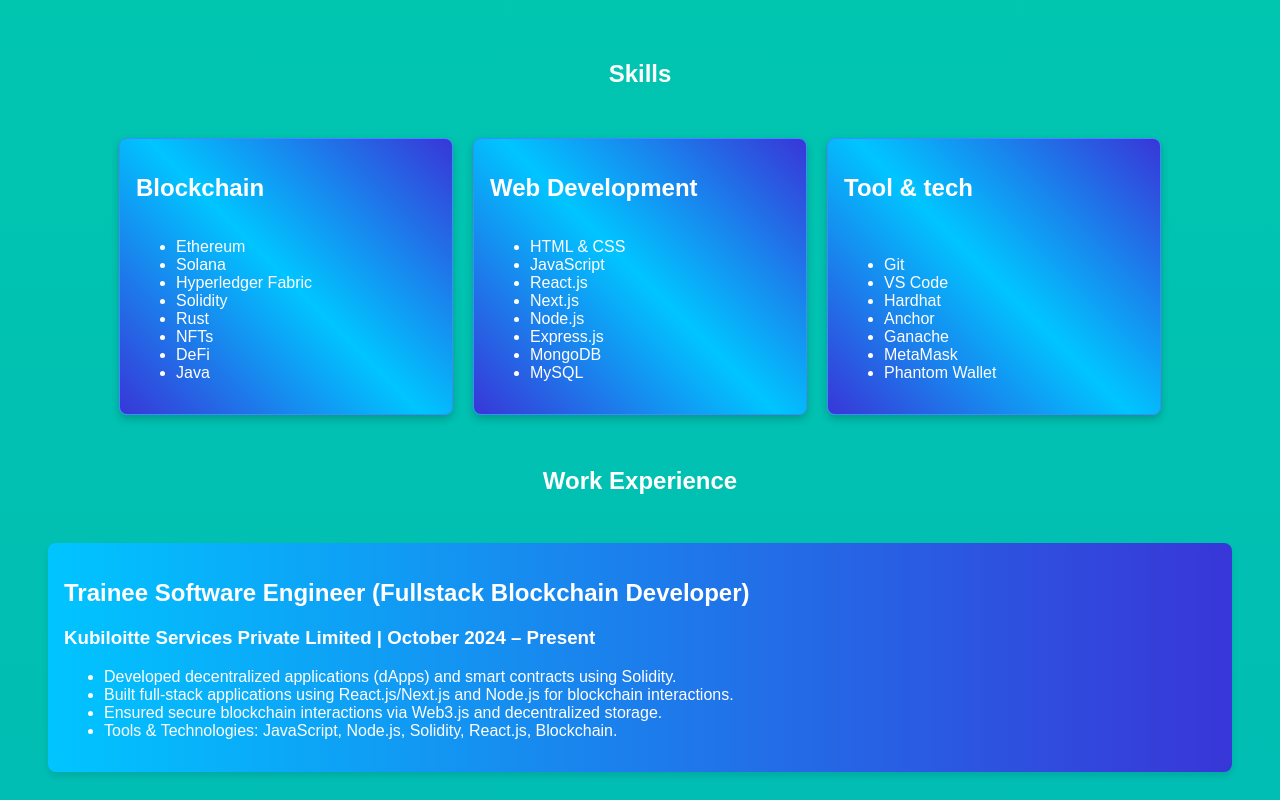
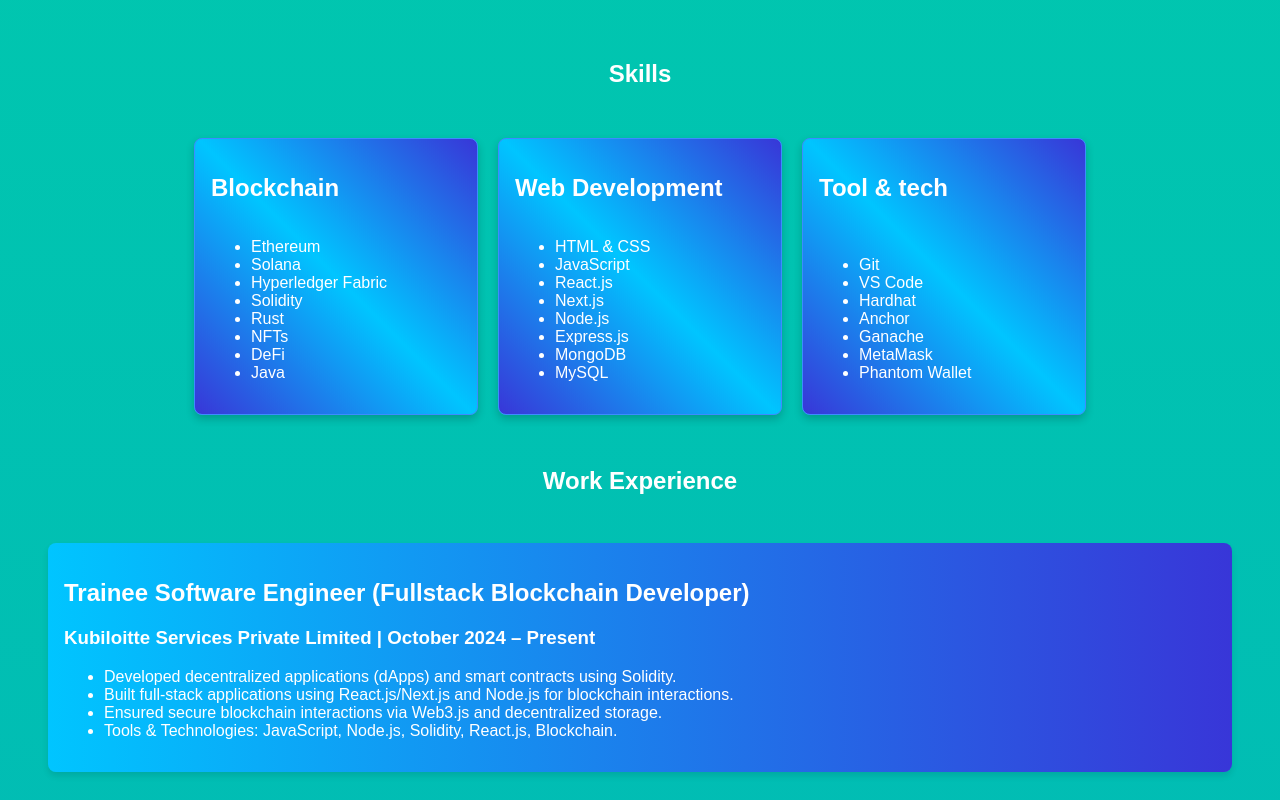
Before and after one commit to kapildev5262/portfolio, a React (Vite) app: page / in a window 1280 px wide. Shown: the part 720-1520 px from the top of the page. Built offline with nearby package versions, Linux system fonts and the light colour scheme.

Commit message:
Ready for production deployment

```diff
--- a/src/index.css
+++ b/src/index.css
@@ -35,7 +35,7 @@ a {
   justify-content: space-between;
   background: linear-gradient(45deg, rgba(56, 54, 216, 1) 0%, rgba(0, 197, 255, 1) 50%, rgba(56, 54, 216, 1) 100%);
   color: white;
-  min-width: 300px;
+  min-width: 250px;
   border: 1px solid #3d8bff;
   border-radius: 8px;
   padding: 1rem;
```
